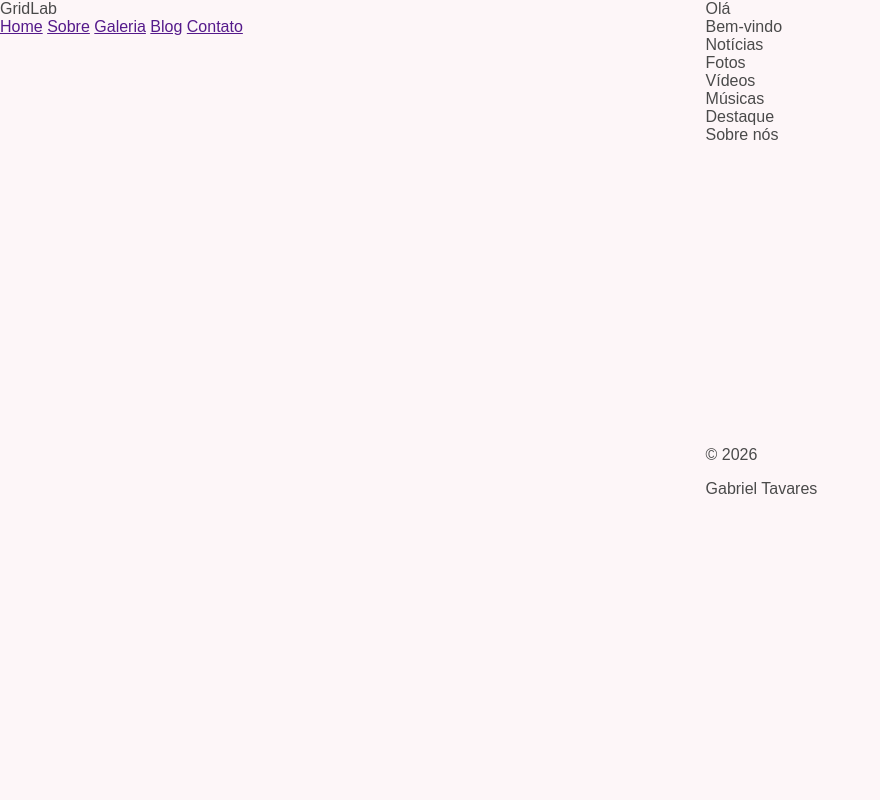
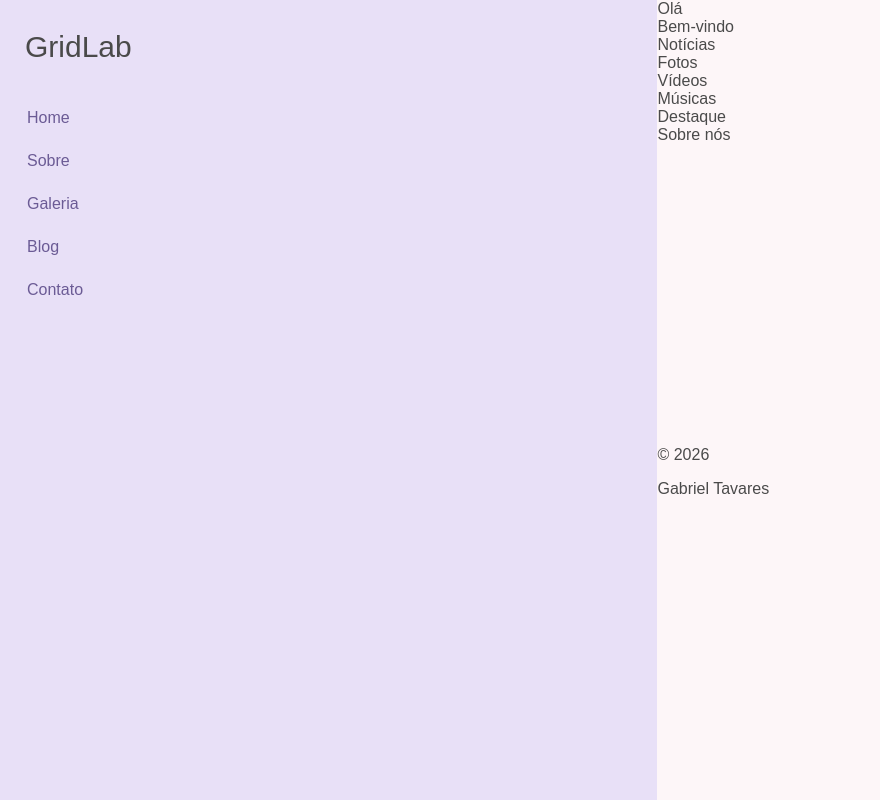
Before and after one commit to bielwellichan-debug/grid-atividade-pratica, a plain HTML site: page index.html in a window 1280 px wide. Shown: the whole page, without its empty margins (0-880 px from the left). Drawn offline with Linux system fonts and the light colour scheme.

Commit message:
Estilização mais avançada da página index.html

```diff
--- a/index.html
+++ b/index.html
@@ -13,11 +13,11 @@
     <!-- SIDEBAR -->
     <aside class="sidebar">
         <div class="caixa-menu-titulo">GridLab</div>
-        <a href="">Home</a>
-        <a href="">Sobre</a>
-        <a href="">Galeria</a>
-        <a href="">Blog</a>
-        <a href="">Contato</a>
+        <a class="caixa-menu" href="">Home</a>
+        <a class="caixa-menu" href="">Sobre</a>
+        <a class="caixa-menu" href="">Galeria</a>
+        <a class="caixa-menu" href="">Blog</a>
+        <a class="caixa-menu" href="">Contato</a>
     </aside>
 
     <!-- CONTEÚDO -->
--- a/style.css
+++ b/style.css
@@ -11,10 +11,49 @@ body {
     grid-template-areas: "sidebar grade" "sidebar footer";
 }
 
-.sidebar { grid-area: sidebar;}
-.grade { grid-area: grade;}
-.footer {grid-area: footer;}
+.sidebar {
+    grid-area: sidebar;
+}
+
+.grade {
+    grid-area: grade;
+}
+
+.footer {
+    grid-area: footer;
+}
 
 .sidebar {
+    display: grid;
+    align-content: start;
+    gap: 5px;
+    padding: 30px 15px;
+    background-color: #e8e0f7;
+}
 
+.caixa-menu {
+    color: #6b5b95;
+    text-decoration: none;
+    padding: 10px 12px;
+    border-radius: 10px;
+    transition: 0.2s;
 }
+
+.caixa-menu:hover {
+    background-color: #ffffff;
+    color: #4a3b78;
+}
+
+.caixa-menu-titulo {
+    font-family: Arial, Helvetica, sans-serif;
+    font-size: 30px;
+    margin-bottom: 30px;
+    margin-left: 10px;
+}
+
+.titulo{
+    font-size: 30px;
+    font-weight: bold;
+    color: #4a3b78;
+    margin-bottom: 20px;
+}
```
